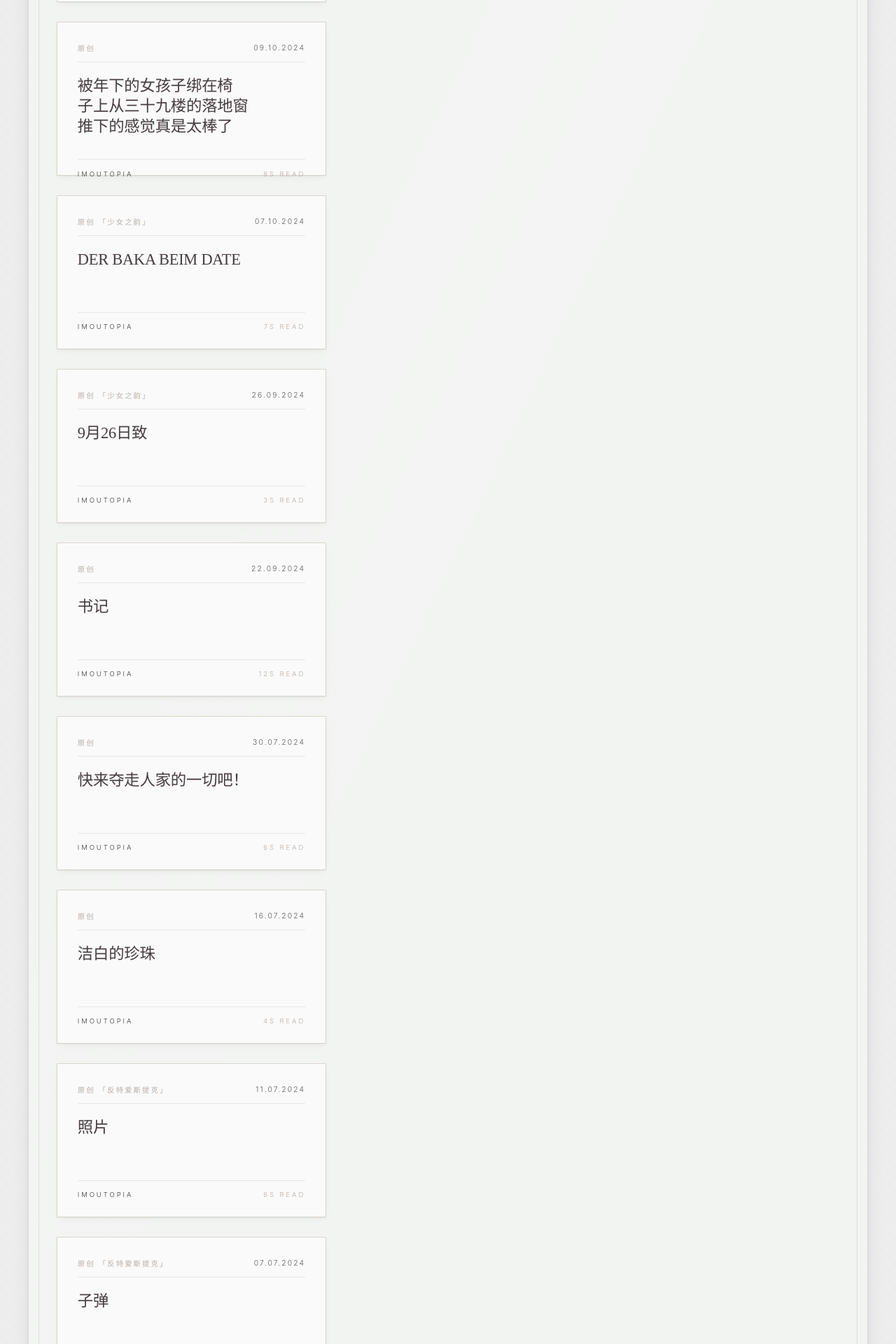
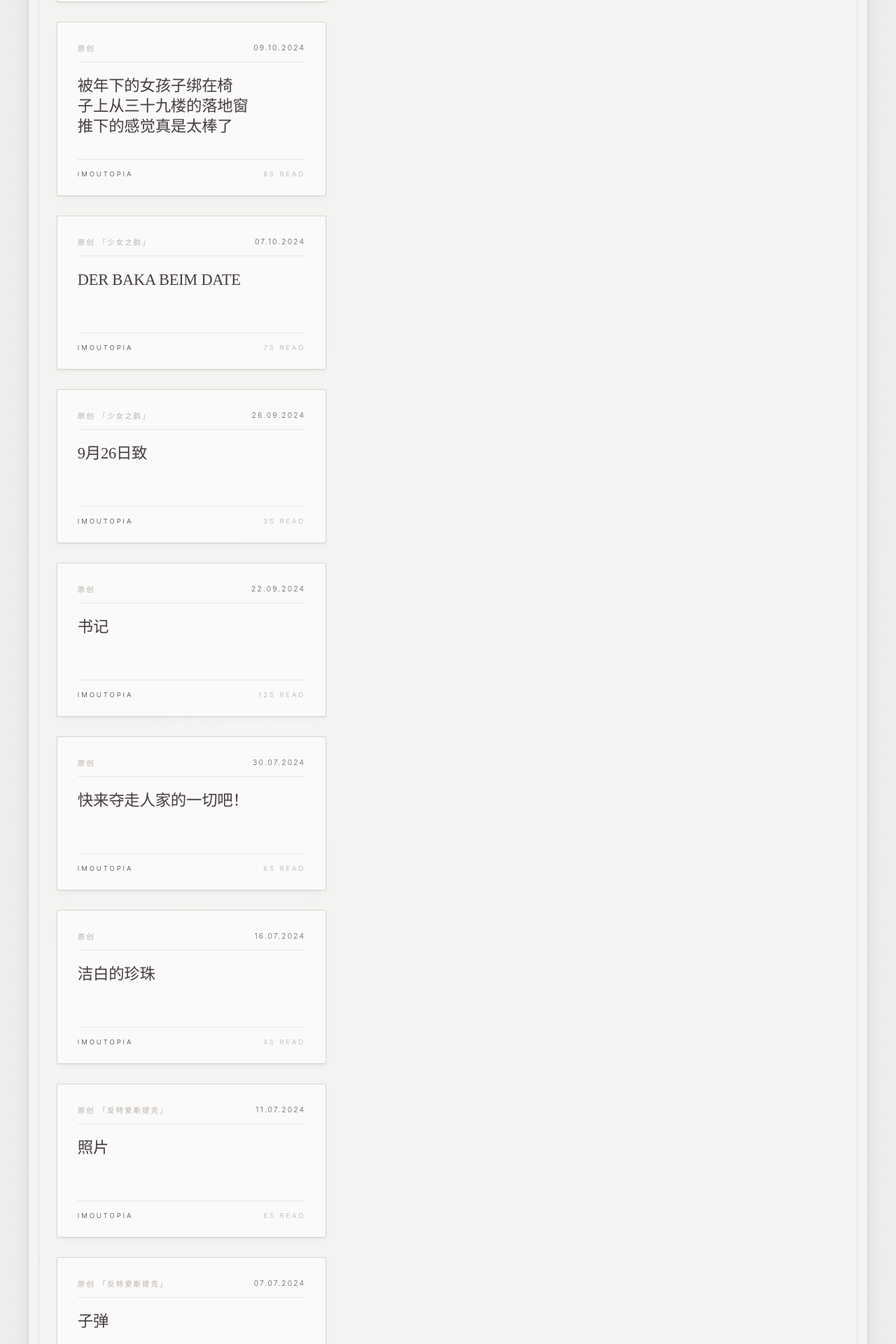
Before and after one commit to zichenstudio/imoutopiablog, a Jekyll site: the page built from index.html, in a window 1280 px wide. Shown: the part 2472-4392 px from the top of the page at 70% size. Built offline with Jekyll 4.4.1, drawn with Linux system fonts in a browser that asks for light colours; nearby versions of some CDN libraries.

Commit message:
update theme

```diff
--- a/_sass/base.scss
+++ b/_sass/base.scss
@@ -45,6 +45,9 @@ $font-sans-serif: -apple-system, BlinkMacSystemFont, 'PingFang SC', 'Hiragino Sa
   --foil-mid: #B8935E;
   --foil-to: #D9B98C;
   --foil-enabled: 0;
+
+  --card-max-width: 385px;
+  --card-ratio: 1.75;
 }
 
 @mixin dark-vars {
@@ -128,7 +131,7 @@ body {
   display: flex;
   flex-direction: column;
   align-items: center;
-  justify-content: center;
+  justify-content: flex-start;
   min-height: 100vh;
   padding: 2rem 1.5rem;
   color: var(--color-text-muted);
@@ -157,8 +160,9 @@ a {
   background: var(--color-bg-card);
   border: 1px solid var(--color-border-base);
   border-radius: var(--card-radius);
-  padding: 3rem 2.5rem;
+  padding: 3rem 2.5rem 3.5rem;
   position: relative;
+  overflow: visible;
   box-shadow:
     0 1px 0 var(--emboss-highlight) inset,
     0 2px 0 var(--card-edge),
@@ -228,9 +232,6 @@ a {
   z-index: 2;
 }
 
-/* ============================================================
-   Header
-   ============================================================ */
 .blog-header {
   display: flex;
   justify-content: space-between;
@@ -250,7 +251,6 @@ a {
   text-transform: uppercase;
   color: var(--color-text-primary);
   font-family: var(--font-serif);
-  /* 凸版压印 */
   text-shadow:
     0 1px 0 var(--emboss-highlight),
     0 -1px 0 var(--emboss-shadow);
@@ -268,14 +268,16 @@ a {
   text-transform: uppercase;
 }
 
-/* ============================================================
-   卡片网格
-   ============================================================ */
 .blog-grid {
   display: grid;
   grid-template-columns: 1fr;
   gap: 1.75rem;
-  margin-bottom: 3rem;
+  padding-bottom: 3rem;
+  min-width: 0;
+}
+
+.blog-grid > * {
+  min-width: 0;
 }
 
 .blog-card {
@@ -285,8 +287,12 @@ a {
   padding: 1.8rem 1.8rem 1.6rem 1.8rem;
   display: flex;
   flex-direction: column;
+
+  width: 100%;
+  max-width: min(var(--card-max-width), 100%);
+  min-width: 0;
   aspect-ratio: 1.75 / 1;
-  max-height: 220px;
+
   transition: transform 0.25s ease, box-shadow 0.25s ease, border-color 0.25s ease, background 0.25s ease;
   box-shadow:
     0 1px 0 var(--emboss-highlight) inset,
@@ -297,7 +303,7 @@ a {
 .blog-card:hover {
   border-color: var(--color-text-accent);
   background: var(--color-bg-card-hover);
-  transform: translateY(-2px);   /* 名片被拿起 */
+  transform: translateY(-2px);
   box-shadow:
     0 1px 0 var(--emboss-highlight) inset,
     0 2px 3px rgba(71, 61, 64, 0.08),
@@ -386,13 +392,10 @@ button:focus-visible {
   color: var(--color-text-deep);
 }
 
-/* ============================================================
-   Footer
-   ============================================================ */
 .blog-footer {
   border-top: 1px solid var(--color-border-light);
   padding-top: 2rem;
-  margin-top: 2rem;
+  margin-top: 0;
   display: flex;
   justify-content: space-between;
   align-items: center;
@@ -434,9 +437,6 @@ button:focus-visible {
   background: var(--color-border-light);
 }
 
-/* ============================================================
-   烫金（仅暗色，小字用）
-   ============================================================ */
 :root[data-theme="dark"] .card-meta,
 :root[data-theme="dark"] .card-footer,
 :root[data-theme="dark"] .blog-footer,
@@ -461,7 +461,6 @@ button:focus-visible {
   }
 }
 
-/* 暗色下压印高光/阴影已由变量切换，这里补卡片内部 inset 高光 */
 :root[data-theme="dark"] .blog-card {
   box-shadow:
     0 1px 0 var(--emboss-highlight) inset,
@@ -491,12 +490,9 @@ button:focus-visible {
   }
 }
 
-/* ============================================================
-   响应式
-   ============================================================ */
 @media (max-width: 800px) {
   .card-blog {
-    padding: 2rem 1.5rem;
+    padding: 2rem 1.5rem 2.5rem;
   }
 
   .name-title h1 {
@@ -505,6 +501,7 @@ button:focus-visible {
 
   .blog-grid {
     gap: 1.5rem;
+    padding-bottom: 2rem;
   }
 
   .blog-header {
@@ -521,6 +518,11 @@ button:focus-visible {
     border-left: none;
     padding-left: 0;
   }
+
+  .blog-card {
+    max-width: 100%;
+    padding: 1.2rem 1.2rem 1rem 1.2rem;
+  }
 }
 
 @media (max-width: 500px) {
@@ -528,13 +530,26 @@ button:focus-visible {
     inset: 10px;
   }
 
+  .card-blog {
+    padding: 1.5rem 1rem 2rem;
+  }
+
   .name-title h1 {
     font-size: 2rem;
   }
 
+  .blog-grid {
+    padding-bottom: 1.5rem;
+  }
+
   .blog-card {
-    padding: 1.3rem;
+    padding: 1rem 1rem 0.9rem 1rem;
   }
+
+  .blog-card h2 { font-size: 1.15rem; }
+  .blog-card p  { font-size: 0.9rem; }
+  .card-meta    { font-size: 0.58rem; letter-spacing: 0.14em; }
+  .card-footer  { font-size: 0.55rem; letter-spacing: 0.2em; }
 }
 
 ::selection {
@@ -542,9 +557,6 @@ button:focus-visible {
   color: var(--color-selection-text);
 }
 
-/* ============================================================
-   主题切换按钮
-   ============================================================ */
 .theme-toggle {
   position: fixed;
   top: 1.5rem;
```
